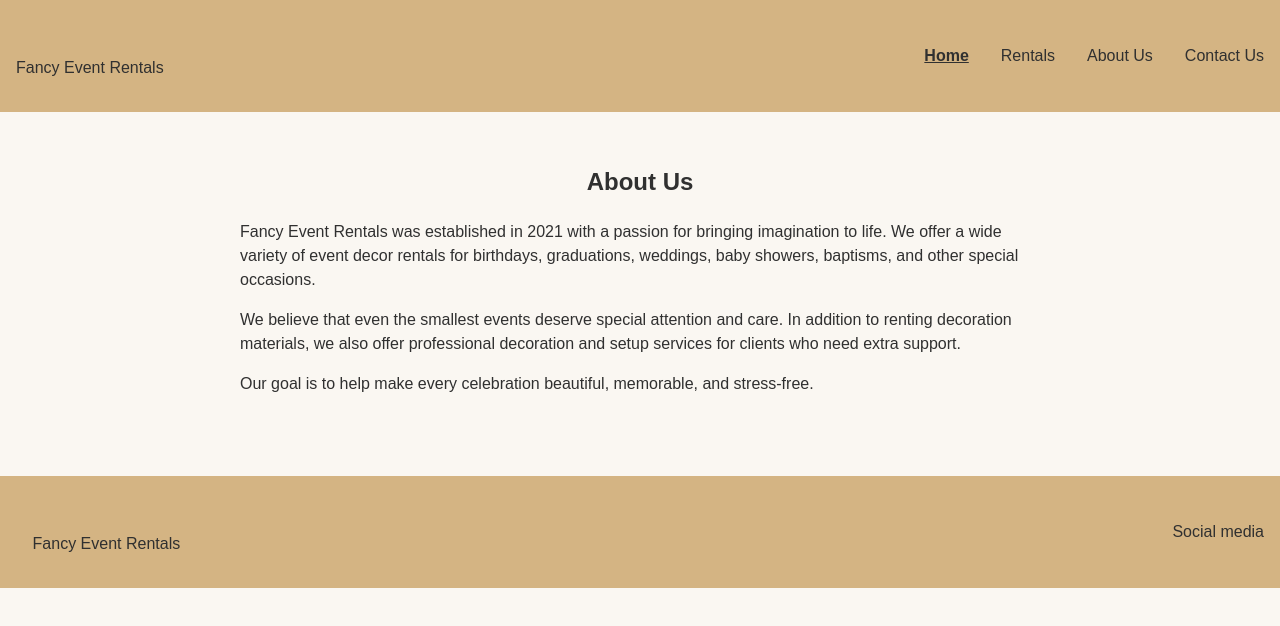
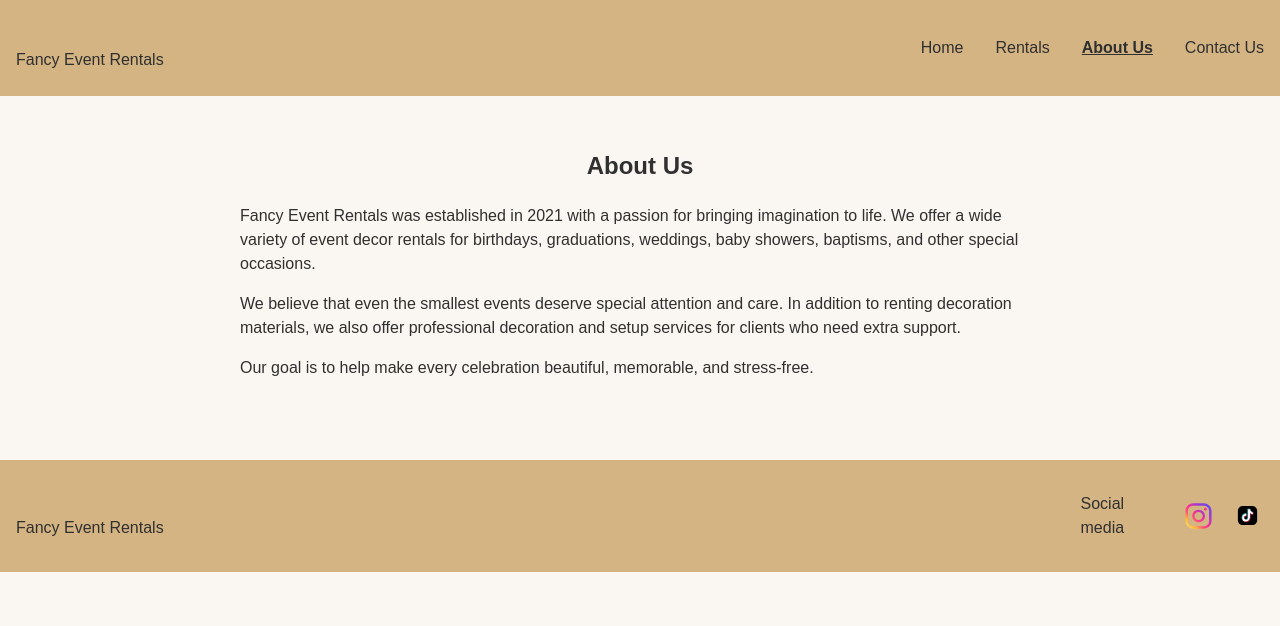
Before and after one commit to MeseretHaile/css-architecture-package, a plain HTML site: page aboutUs.html in a window 1280 px wide. Drawn offline with Linux system fonts and the light colour scheme.

Commit message:
Adding Social media link and svg

```diff
--- a/aboutUs.html
+++ b/aboutUs.html
@@ -15,9 +15,9 @@
 
       <nav class="site-nav">
         <ul>
-          <li><a href="index.html" aria-current="page">Home</a></li>
+          <li><a href="index.html">Home</a></li>
           <li><a href="rentals.html">Rentals</a></li>
-          <li><a href="aboutUs.html">About Us</a></li>
+          <li><a href="aboutUs.html" aria-current="page">About Us</a></li>
           <li><a href="contactus.html">Contact Us</a></li>
         </ul>
       </nav>
@@ -51,6 +51,19 @@
       </section>
       <section class="social">
         <p>Social media</p>
+        <a
+          href="https://www.instagram.com/DECORBYMESSI/"
+          target="_blank"
+          aria-label="Visit Fancy Event Rentals on Instagram"
+        >
+          <img src="images/instagram.svg" alt="Instagram logo" />
+        </a>
+        <a
+          href="https://www.tiktok.com/@mes_decor"
+          aria-label="Visit Fancy Event Rentals on TikTok"
+        >
+          <img src="images/tiktok.svg" alt="tiktok logo" />
+        </a>
       </section>
     </footer>
   </body>
--- a/styles.css
+++ b/styles.css
@@ -26,11 +26,13 @@
     --space-lg: 32px;
     --font-body: Arial, Helvetica, sans-serif;
     --font-logo: "Luxurious Script", cursive;
+    --font-size-body: 1rem;
   }
 
   body {
     font-family: var(--font-body);
     line-height: 1.5;
+    font-size: var(--font-size-body);
     background-color: var(--color-bg);
     color: var(--color-text);
   }
@@ -53,7 +55,10 @@
     align-items: center;
     padding: var(--space-md);
   }
-
+  .site-header {
+    padding-block: var(--space-sm);
+    padding-inline: var(--space-md);
+  }
   .gallery-grid,
   .rental-grid {
     display: grid;
@@ -67,6 +72,9 @@
   .hero {
     display: block;
     width: 100%;
+    height: 800px;
+    object-fit: cover;
+    object-position: center;
   }
   .about {
     max-inline-size: 800px;
@@ -85,12 +93,14 @@
     font-family: var(--font-logo);
     font-size: var(--space-lg);
     text-decoration: none;
+    margin-block: 0;
   }
   .logo-img {
-    width: 50px;
-    height: 50px;
+    width: 65px;
+    height: 65px;
     border-radius: 50%;
     object-fit: cover;
+    flex-shrink: 0;
   }
   .site-nav ul {
     display: flex;
@@ -106,6 +116,7 @@
     background-color: var(--color-champagne);
     color: var(--color-text);
   }
+
   #menu {
     position: absolute;
     opacity: 0;
@@ -124,7 +135,7 @@
     margin-right: 25px;
   }
 
-  @media (max-width: 600px) {
+  @media (max-width: 900px) {
     .hamburger {
       display: block;
       cursor: pointer;
@@ -165,6 +176,7 @@
     padding: var(--space-md);
     border: 1px solid var(--color-champagne);
     border-radius: var(--radius);
+    margin-top: var(--space-lg);
   }
   .card img {
     width: 100%;
@@ -194,6 +206,28 @@
       align-items: center;
       gap: var(--space-md);
     }
+  }
+  .social {
+    display: flex;
+    align-items: center;
+    gap: var(--space-md);
+  }
+
+  .social p {
+    margin: 0;
+  }
+
+  .social a {
+    display: inline-flex;
+    align-items: center;
+    justify-content: center;
+  }
+
+  .social img {
+    width: 35px;
+    height: 35px;
+    object-fit: contain;
+    display: block;
   }
 }
 @layer utilities {
```
Also changed, not shown: contactus.html (+13 -0 lines), index.html (+44 -11 lines), rentals.html (+31 -11 lines), images/favicon.ico (added), images/instagram.svg (added), images/tiktok.svg (added).
